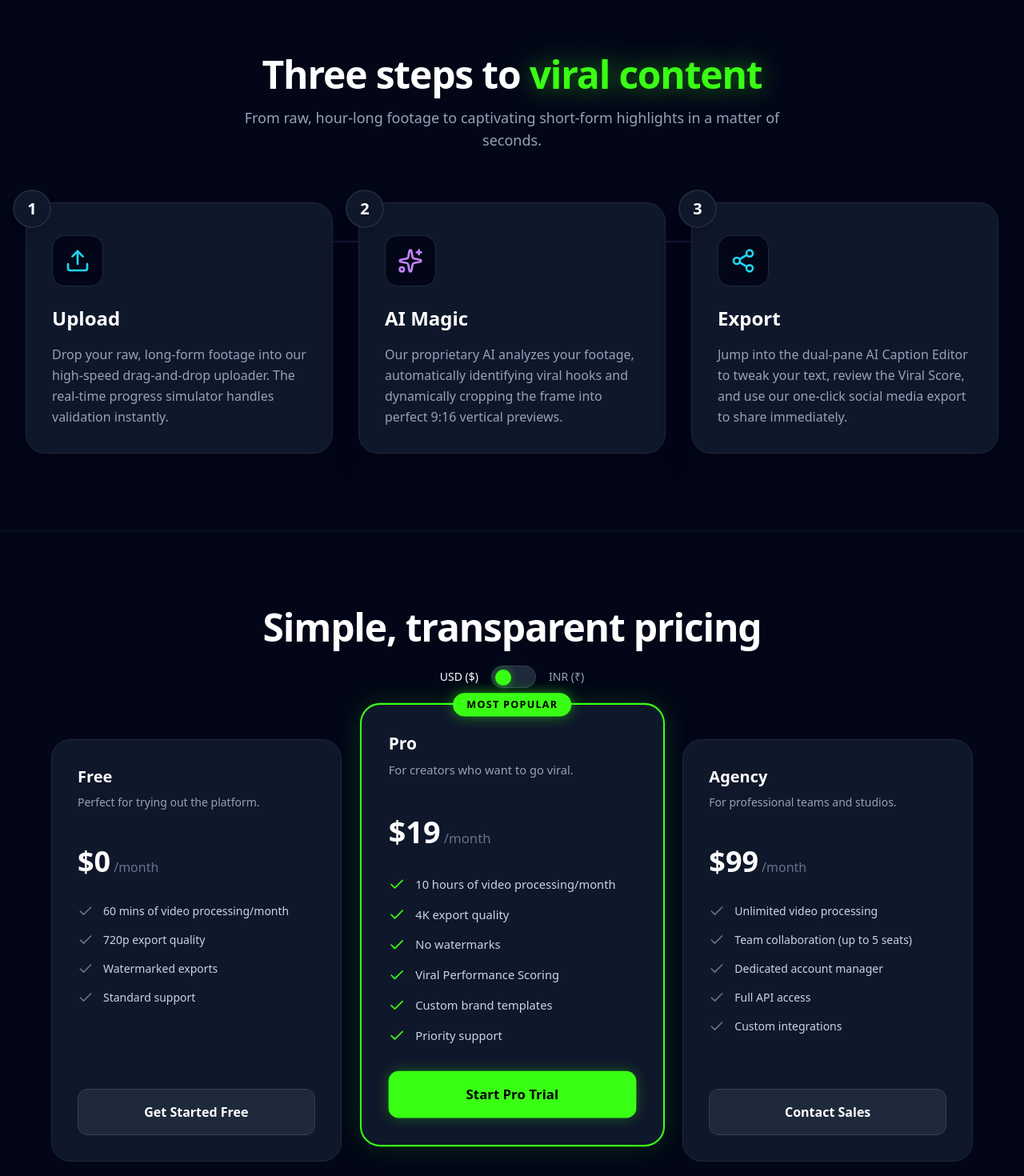
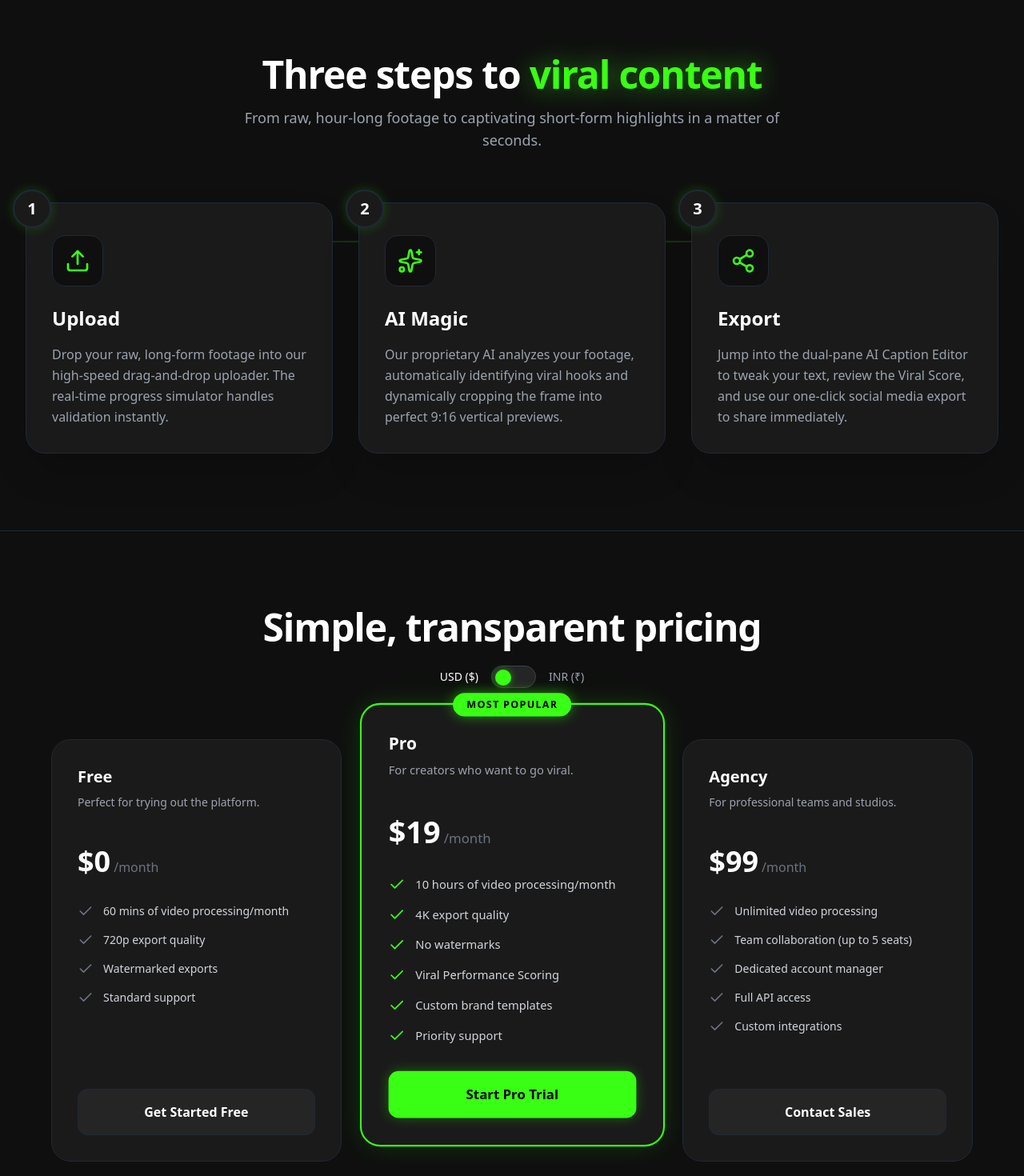
Before and after one commit to ManekDinil/ClipForge, a React (Vite) app in the folder frontend/: page / in a window 1280 px wide. Shown: the part 1740-3210 px from the top of the page at 80% size. Built offline with nearby package versions, Linux system fonts and the light colour scheme.

Commit message:
changed the backround color schemes

```diff
--- a/frontend/src/components/HowItWorks.jsx
+++ b/frontend/src/components/HowItWorks.jsx
@@ -3,28 +3,28 @@ import { Upload, Sparkles, Share2 } from 'lucide-react';
 
 const steps = [
   {
-    icon: <Upload className="w-8 h-8 text-cyan-400" />,
+    icon: <Upload className="w-8 h-8 text-accent" />,
     title: "Upload",
     description: "Drop your raw, long-form footage into our high-speed drag-and-drop uploader. The real-time progress simulator handles validation instantly.",
-    glowColor: "from-cyan-500/20 to-transparent"
+    glowColor: "from-accent/20 to-transparent"
   },
   {
-    icon: <Sparkles className="w-8 h-8 text-purple-400" />,
+    icon: <Sparkles className="w-8 h-8 text-accent" />,
     title: "AI Magic",
     description: "Our proprietary AI analyzes your footage, automatically identifying viral hooks and dynamically cropping the frame into perfect 9:16 vertical previews.",
-    glowColor: "from-purple-500/20 to-transparent"
+    glowColor: "from-accent/20 to-transparent"
   },
   {
-    icon: <Share2 className="w-8 h-8 text-cyan-400" />,
+    icon: <Share2 className="w-8 h-8 text-accent" />,
     title: "Export",
     description: "Jump into the dual-pane AI Caption Editor to tweak your text, review the Viral Score, and use our one-click social media export to share immediately.",
-    glowColor: "from-cyan-500/20 to-transparent"
+    glowColor: "from-accent/20 to-transparent"
   }
 ];
 
 export default function HowItWorks() {
   return (
-    <section className="py-24 bg-slate-950 relative border-t border-slate-900" id="how-it-works">
+    <section className="py-24 bg-background relative border-t border-gray-800" id="how-it-works">
       <div className="max-w-7xl mx-auto px-4 sm:px-6 lg:px-8 relative z-10">
 
         {/* Header */}
@@ -32,7 +32,7 @@ export default function HowItWorks() {
           <h2 className="text-4xl md:text-5xl font-extrabold text-white tracking-tight">
             Three steps to <span className="text-accent drop-shadow-[0_0_15px_rgba(57,255,20,0.5)]">viral content</span>
           </h2>
-          <p className="mt-4 text-slate-400 text-lg max-w-2xl mx-auto">
+          <p className="mt-4 text-gray-400 text-lg max-w-2xl mx-auto">
             From raw, hour-long footage to captivating short-form highlights in a matter of seconds.
           </p>
         </div>
@@ -41,29 +41,29 @@ export default function HowItWorks() {
         <div className="grid grid-cols-1 md:grid-cols-3 gap-8 relative">
 
           {/* Subtle connection line for desktop */}
-          <div className="hidden md:block absolute top-12 left-[15%] right-[15%] h-[2px] bg-gradient-to-r from-cyan-500/0 via-purple-500/30 to-cyan-500/0"></div>
+          <div className="hidden md:block absolute top-12 left-[15%] right-[15%] h-[2px] bg-gradient-to-r from-accent/0 via-accent/30 to-accent/0"></div>
 
           {steps.map((step, index) => (
             <div key={index} className="relative group">
               {/* Number Badge */}
-              <div className="absolute -top-4 -left-4 w-12 h-12 bg-slate-900 border-2 border-slate-800 rounded-full flex items-center justify-center z-20 shadow-lg group-hover:scale-110 transition-transform duration-300">
+              <div className="absolute -top-4 -left-4 w-12 h-12 bg-surface border-2 border-gray-800 rounded-full flex items-center justify-center z-20 shadow-[0_0_15px_rgba(57,255,20,0.2)] group-hover:scale-110 group-hover:border-accent transition-all duration-300">
                 <span className="text-white font-bold text-xl">{index + 1}</span>
               </div>
 
               {/* Card */}
-              <div className="bg-slate-900 border border-slate-800 rounded-3xl p-8 pt-10 h-full relative overflow-hidden transition-all duration-300 hover:border-slate-700 hover:-translate-y-1 shadow-2xl">
+              <div className="bg-surface border border-gray-800 rounded-3xl p-8 pt-10 h-full relative overflow-hidden transition-all duration-300 hover:border-accent/50 hover:-translate-y-1 shadow-2xl">
 
                 {/* Ambient Internal Glow */}
                 <div className={`absolute top-0 right-0 w-32 h-32 bg-gradient-to-bl ${step.glowColor} rounded-full blur-2xl opacity-0 group-hover:opacity-100 transition-opacity duration-500 pointer-events-none`}></div>
 
                 {/* Icon */}
-                <div className="w-16 h-16 rounded-2xl bg-slate-950 border border-slate-800 flex items-center justify-center mb-6 group-hover:shadow-[0_0_20px_rgba(168,85,247,0.15)] transition-shadow duration-300">
+                <div className="w-16 h-16 rounded-2xl bg-background border border-gray-800 flex items-center justify-center mb-6 group-hover:shadow-[0_0_20px_rgba(57,255,20,0.15)] group-hover:border-accent/50 transition-all duration-300">
                   {step.icon}
                 </div>
 
                 {/* Content */}
                 <h3 className="text-2xl font-bold text-white mb-4">{step.title}</h3>
-                <p className="text-slate-400 leading-relaxed">
+                <p className="text-gray-400 leading-relaxed">
                   {step.description}
                 </p>
               </div>
--- a/frontend/src/components/Pricing.jsx
+++ b/frontend/src/components/Pricing.jsx
@@ -53,7 +53,7 @@ export default function Pricing() {
   const [currency, setCurrency] = useState('USD');
 
   return (
-    <section className="py-24 bg-slate-950 relative border-t border-slate-900" id="pricing">
+    <section className="py-24 bg-background relative border-t border-gray-800" id="pricing">
       <div className="max-w-7xl mx-auto px-4 sm:px-6 lg:px-8 relative z-10">
 
         {/* Header & Toggle */}
@@ -64,17 +64,17 @@ export default function Pricing() {
 
           {/* Currency Toggle */}
           <div className="flex items-center justify-center gap-4">
-            <span className={`text-sm font-medium ${currency === 'USD' ? 'text-white' : 'text-slate-400'}`}>USD ($)</span>
+            <span className={`text-sm font-medium ${currency === 'USD' ? 'text-white' : 'text-gray-400'}`}>USD ($)</span>
             <button
               onClick={() => setCurrency(currency === 'USD' ? 'INR' : 'USD')}
-              className="relative w-14 h-7 bg-slate-800 rounded-full border border-slate-700 focus:outline-none focus:ring-2 focus:ring-accent transition-colors"
+              className="relative w-14 h-7 bg-[#252525] rounded-full border border-gray-700 focus:outline-none focus:ring-2 focus:ring-accent transition-colors"
               aria-label="Toggle currency"
             >
               <div
                 className={`absolute top-1 w-5 h-5 bg-accent rounded-full transition-all duration-300 shadow-[0_0_10px_rgba(57,255,20,0.5)] ${currency === 'USD' ? 'left-1' : 'left-8'}`}
               ></div>
             </button>
-            <span className={`text-sm font-medium ${currency === 'INR' ? 'text-white' : 'text-slate-400'}`}>INR (₹)</span>
+            <span className={`text-sm font-medium ${currency === 'INR' ? 'text-white' : 'text-gray-400'}`}>INR (₹)</span>
           </div>
         </div>
 
@@ -83,7 +83,7 @@ export default function Pricing() {
           {pricingTiers.map((tier, index) => (
             <div
               key={index}
-              className={`relative bg-slate-900 rounded-3xl p-8 flex flex-col h-full transition-all duration-300 ${tier.recommended ? 'border-2 border-accent shadow-[0_0_30px_rgba(57,255,20,0.15)] md:-mt-8 md:mb-8 md:scale-105' : 'border border-slate-800 hover:border-slate-700'}`}
+              className={`relative bg-surface rounded-3xl p-8 flex flex-col h-full transition-all duration-300 ${tier.recommended ? 'border-2 border-accent shadow-[0_0_30px_rgba(57,255,20,0.15)] md:-mt-8 md:mb-8 md:scale-105' : 'border border-gray-800 hover:border-gray-700'}`}
             >
               {/* Recommended Badge */}
               {tier.recommended && (
@@ -97,12 +97,12 @@ export default function Pricing() {
               {/* Tier Info */}
               <div className="mb-8">
                 <h3 className="text-xl font-bold text-white mb-2">{tier.name}</h3>
-                <p className="text-slate-400 text-sm mb-6 h-10">{tier.description}</p>
+                <p className="text-gray-400 text-sm mb-6 h-10">{tier.description}</p>
                 <div className="flex items-baseline gap-1">
                   <span className="text-4xl font-extrabold text-white">
                     {currency === 'USD' ? `$${tier.priceUSD}` : `₹${tier.priceINR}`}
                   </span>
-                  <span className="text-slate-500 font-medium">/month</span>
+                  <span className="text-gray-500 font-medium">/month</span>
                 </div>
               </div>
 
@@ -110,15 +110,15 @@ export default function Pricing() {
               <ul className="space-y-4 mb-8 flex-1">
                 {tier.features.map((feature, fIndex) => (
                   <li key={fIndex} className="flex items-start gap-3">
-                    <Check className={`w-5 h-5 flex-shrink-0 ${tier.recommended ? 'text-accent' : 'text-slate-500'}`} />
-                    <span className="text-slate-300 text-sm">{feature}</span>
+                    <Check className={`w-5 h-5 flex-shrink-0 ${tier.recommended ? 'text-accent' : 'text-gray-500'}`} />
+                    <span className="text-gray-300 text-sm">{feature}</span>
                   </li>
                 ))}
               </ul>
 
               {/* CTA Button */}
               <button
-                className={`w-full py-4 rounded-xl font-bold transition-all duration-300 ${tier.recommended ? 'bg-accent text-black hover:bg-[#32e512] shadow-[0_0_15px_rgba(57,255,20,0.3)] hover:shadow-[0_0_25px_rgba(57,255,20,0.5)]' : 'bg-slate-800 text-white hover:bg-slate-700 border border-slate-700'}`}
+                className={`w-full py-4 rounded-xl font-bold transition-all duration-300 ${tier.recommended ? 'bg-accent text-black hover:bg-[#32e512] shadow-[0_0_15px_rgba(57,255,20,0.3)] hover:shadow-[0_0_25px_rgba(57,255,20,0.5)]' : 'bg-[#252525] text-white hover:bg-gray-800 border border-gray-800'}`}
               >
                 {tier.cta}
               </button>
```
